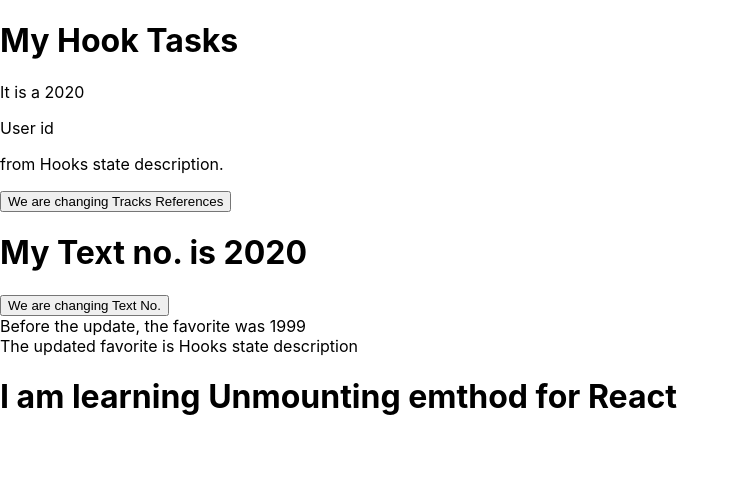
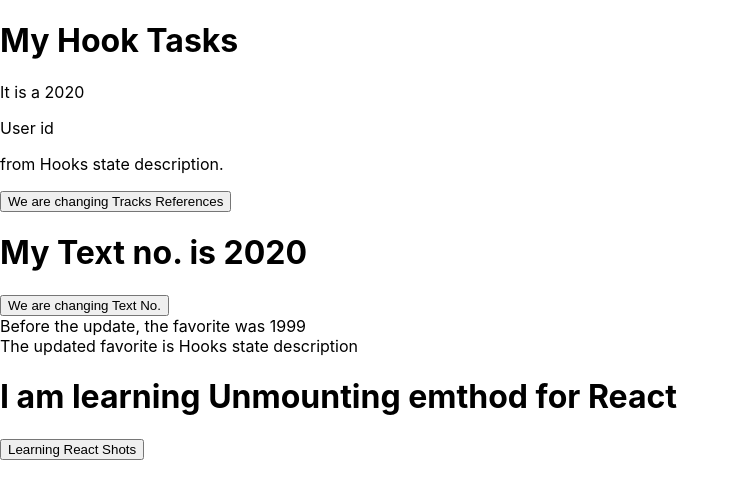
Before and after one commit to codershona/react-redux-learning, a React (Create React App) app: page / in a window 1280 px wide. Shown: the top 498 px of the page, without its empty margins (0-739 px from the left). Built offline with nearby package versions, Linux system fonts and the light colour scheme.

Commit message:
react lifecycle: Adding Events by clicking shoot

```diff
--- a/src/App.js
+++ b/src/App.js
@@ -41,6 +41,8 @@ class Car extends Component {
     document.getElementById("div10").innerHTML =
     "Before the update, the favorite was " + prevState.textno;
   }
+
+
   componentDidUpdate() {
     document.getElementById("div20").innerHTML =
     "The updated favorite is " + this.state.textno;
@@ -49,6 +51,10 @@ class Car extends Component {
     componentDidUpdate() {
     document.getElementById("mydivexample").innerHTML =
     "The updated favorite is " + this.state.references;
+  }
+
+    shootclicking() {
+    alert("Learning React Shots");
   }
 
 
@@ -93,6 +99,9 @@ class Car extends Component {
 
            {MyHeader}
 
+           <button onClick={this.shootclicking}>Learning React Shots</button>
+
+
       </div>
     );
   }
```
Also changed, not shown: 1 other file (tests, documents, lock files or other folders).
